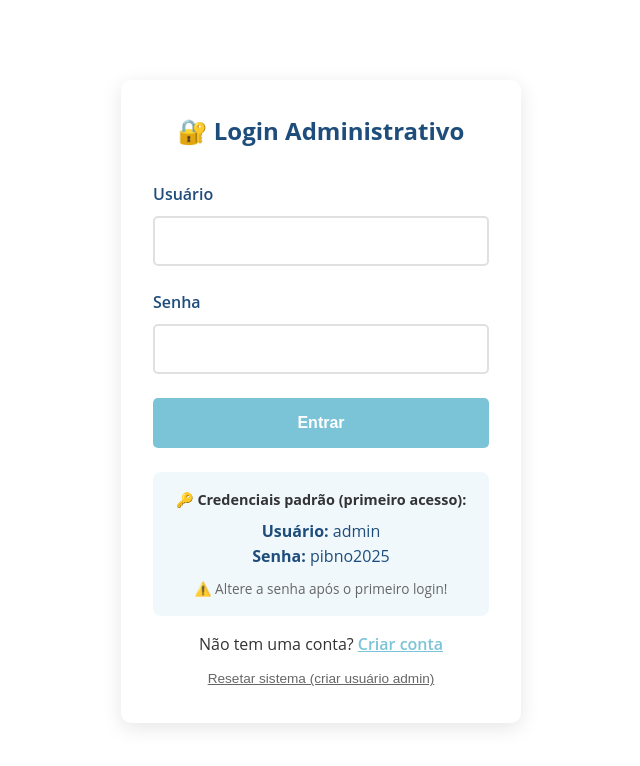
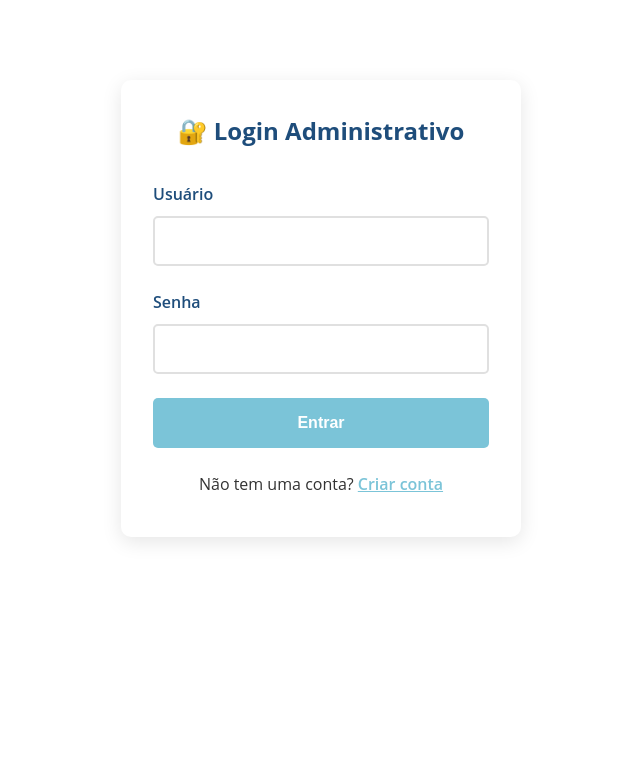
Before and after one commit to MikhaelGois/pibno, a plain HTML site: page admin.html in a window 1280 px wide. Shown: the whole page, without its empty margins (319-959 px from the left). Drawn offline with Linux system fonts and the light colour scheme; no server answers.

Commit message:
Remove default credentials from login page

```diff
--- a/admin.html
+++ b/admin.html
@@ -236,25 +236,10 @@
             </div>
             <button type="submit" class="btn-primary" style="width: 100%;">Entrar</button>
         </form>
-        <div style="margin-top: 1.5rem; padding: 1rem; background: var(--background-light); border-radius: 8px;">
-            <p style="text-align: center; color: var(--text-color); font-size: 0.9rem; margin-bottom: 0.5rem;">
-                <strong>🔑 Credenciais padrão (primeiro acesso):</strong>
-            </p>
-            <p style="text-align: center; color: var(--primary-color); margin: 0.5rem 0;">
-                <strong>Usuário:</strong> admin<br>
-                <strong>Senha:</strong> pibno2025
-            </p>
-            <p style="text-align: center; color: var(--text-light); font-size: 0.85rem; margin-top: 0.5rem;">
-                ⚠️ Altere a senha após o primeiro login!
-            </p>
-        </div>
-        <div style="margin-top: 1rem; text-align: center;">
+        <div style="margin-top: 1.5rem; text-align: center;">
             <p style="color: var(--text-color); margin-bottom: 0.5rem;">
                 Não tem uma conta? <a href="register.html" style="color: var(--accent-color); font-weight: 600;">Criar conta</a>
             </p>
-            <button id="reset-system-btn" style="background: none; border: none; color: var(--text-light); text-decoration: underline; cursor: pointer; font-size: 0.85rem;">
-                Resetar sistema (criar usuário admin)
-            </button>
         </div>
     </div>
 
```
